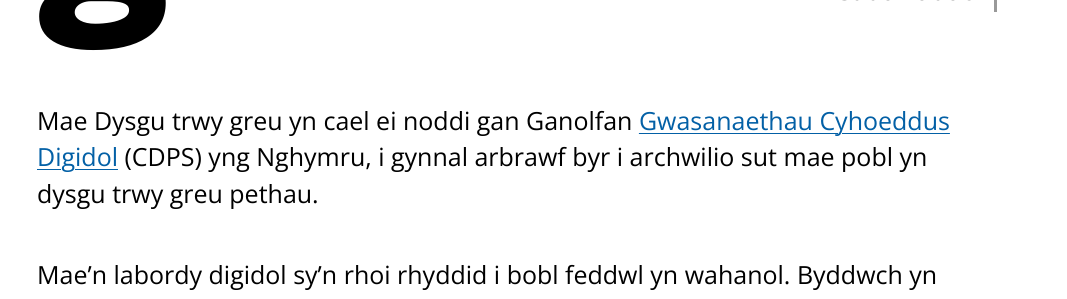
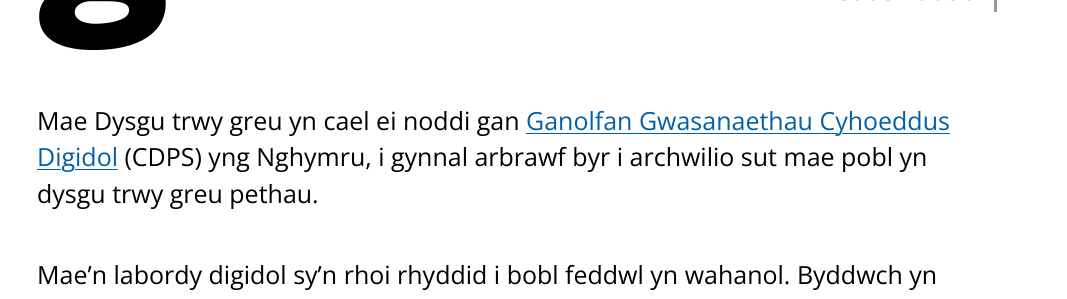
Before and after one commit to learnbymakingwales/learnbymakingwales.github.io, a Jekyll site: the page built from cy/index.md, in a window 1280 px wide. Shown: the part 685-984 px from the top of the page, without its empty margins (8-1075 px from the left). Built offline with Jekyll 4.4.1, drawn with Linux system fonts in a browser that asks for light colours.

```diff
--- a/cy/index.md
+++ b/cy/index.md
@@ -5,7 +5,7 @@ ref: index
 hidetitle: True
 ---
 
-Mae Dysgu trwy greu yn cael ei noddi gan Ganolfan [Gwasanaethau Cyhoeddus Digidol](https://gwasanaethaucyhoeddusdigidol.llyw.cymru/) (CDPS) yng Nghymru, i gynnal arbrawf byr i archwilio sut mae pobl yn dysgu trwy greu pethau.
+Mae Dysgu trwy greu yn cael ei noddi gan [Ganolfan Gwasanaethau Cyhoeddus Digidol](https://gwasanaethaucyhoeddusdigidol.llyw.cymru/) (CDPS) yng Nghymru, i gynnal arbrawf byr i archwilio sut mae pobl yn dysgu trwy greu pethau.
 
 Mae'n labordy digidol sy'n rhoi rhyddid i bobl feddwl yn wahanol. Byddwch yn dysgu sut i ddatrys problemau mewn grŵp, heb y cyfyngiadau a all fodoli yn eich sefydliad, yn ogystal â sut mae canolbwyntio ar ddefnyddwyr yn helpu i adeiladu gwasanaethau gwell.
 
```
